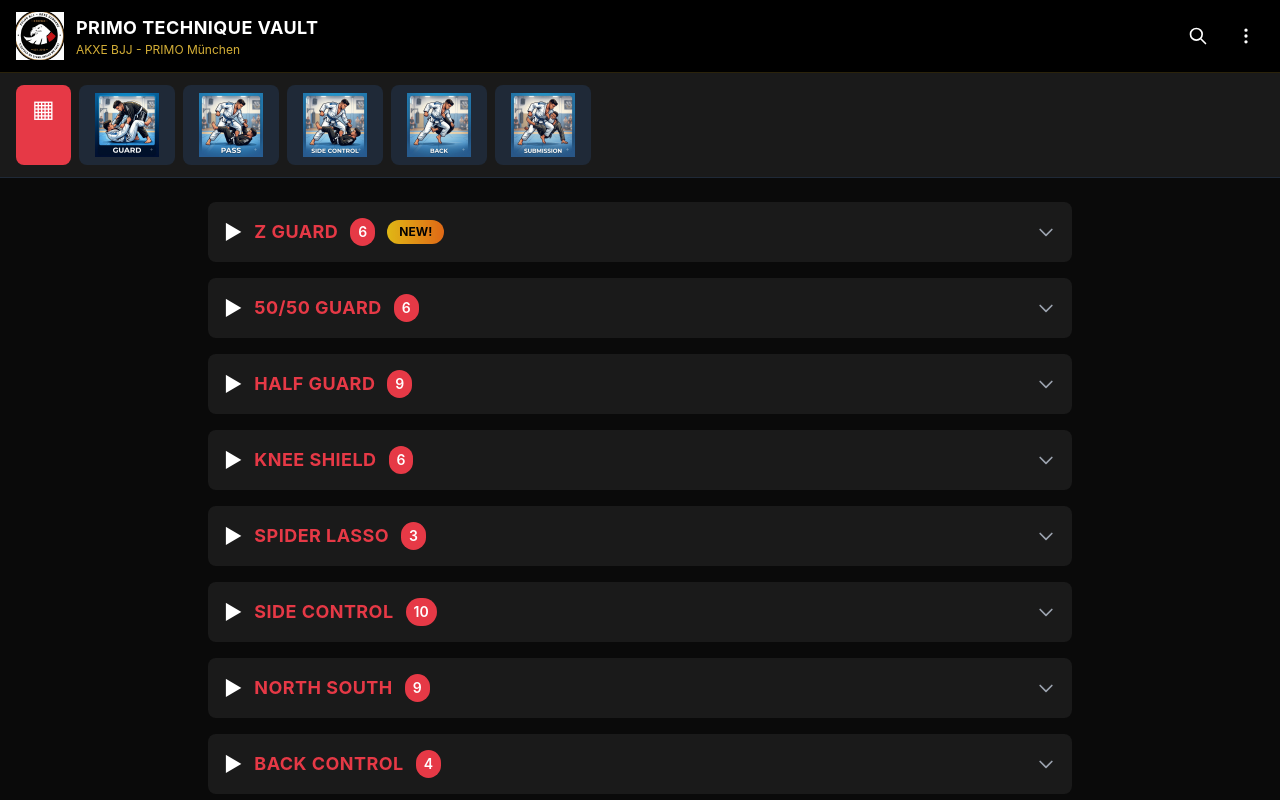
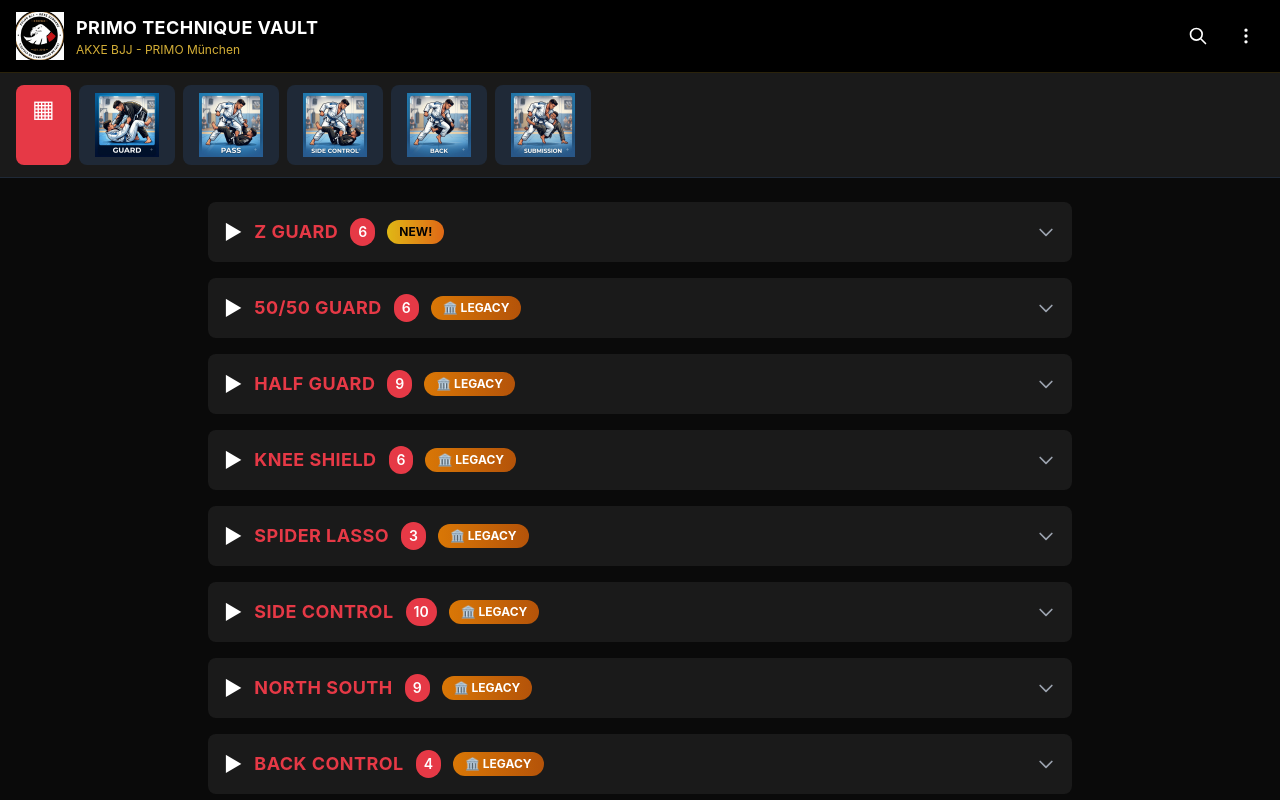
Before and after one commit to papillon8789-pixel/Akxe-BJJ-WebApp, a React (Vite) app: page / in a window 1280 px wide. Shown: the top 800 px of the page. Built offline with nearby package versions, Linux system fonts and the light colour scheme.

Commit message:
Added LEGACY badge on subcategory level for older videos

```diff
--- a/src/App.jsx
+++ b/src/App.jsx
@@ -26,6 +26,11 @@ function AppContent() {
     return newestCategory;
   };
 
+  // Check if a category is legacy (all videos have isLegacy: true)
+  const isLegacyCategory = (techniques) => {
+    return techniques.every(tech => tech.isLegacy === true);
+  };
+
   const newestCategory = getNewestCategory();
 
   return (
@@ -48,6 +53,7 @@ function AppContent() {
                 category={category}
                 techniques={techniques}
                 isNewest={category === newestCategory}
+                isLegacy={isLegacyCategory(techniques)}
               />
             ))}
           </div>
--- a/src/components/categories/CategoryAccordion.jsx
+++ b/src/components/categories/CategoryAccordion.jsx
@@ -1,7 +1,7 @@
 import { useState } from 'react';
 import TechniqueCard from '../techniques/TechniqueCard';
 
-export default function CategoryAccordion({ category, techniques, isNewest }) {
+export default function CategoryAccordion({ category, techniques, isNewest, isLegacy }) {
   const [isOpen, setIsOpen] = useState(false);
 
   return (
@@ -26,6 +26,11 @@ export default function CategoryAccordion({ category, techniques, isNewest }) {
               NEW!
             </span>
           )}
+          {isLegacy && !isNewest && (
+            <span className="bg-gradient-to-r from-amber-600 to-amber-700 text-white px-3 py-1 rounded-full text-xs font-bold uppercase">
+              🏛️ LEGACY
+            </span>
+          )}
         </div>
         <svg
           className={`w-5 h-5 text-gray-400 transition-transform duration-200 ${isOpen ? 'rotate-180' : ''}`}
```
